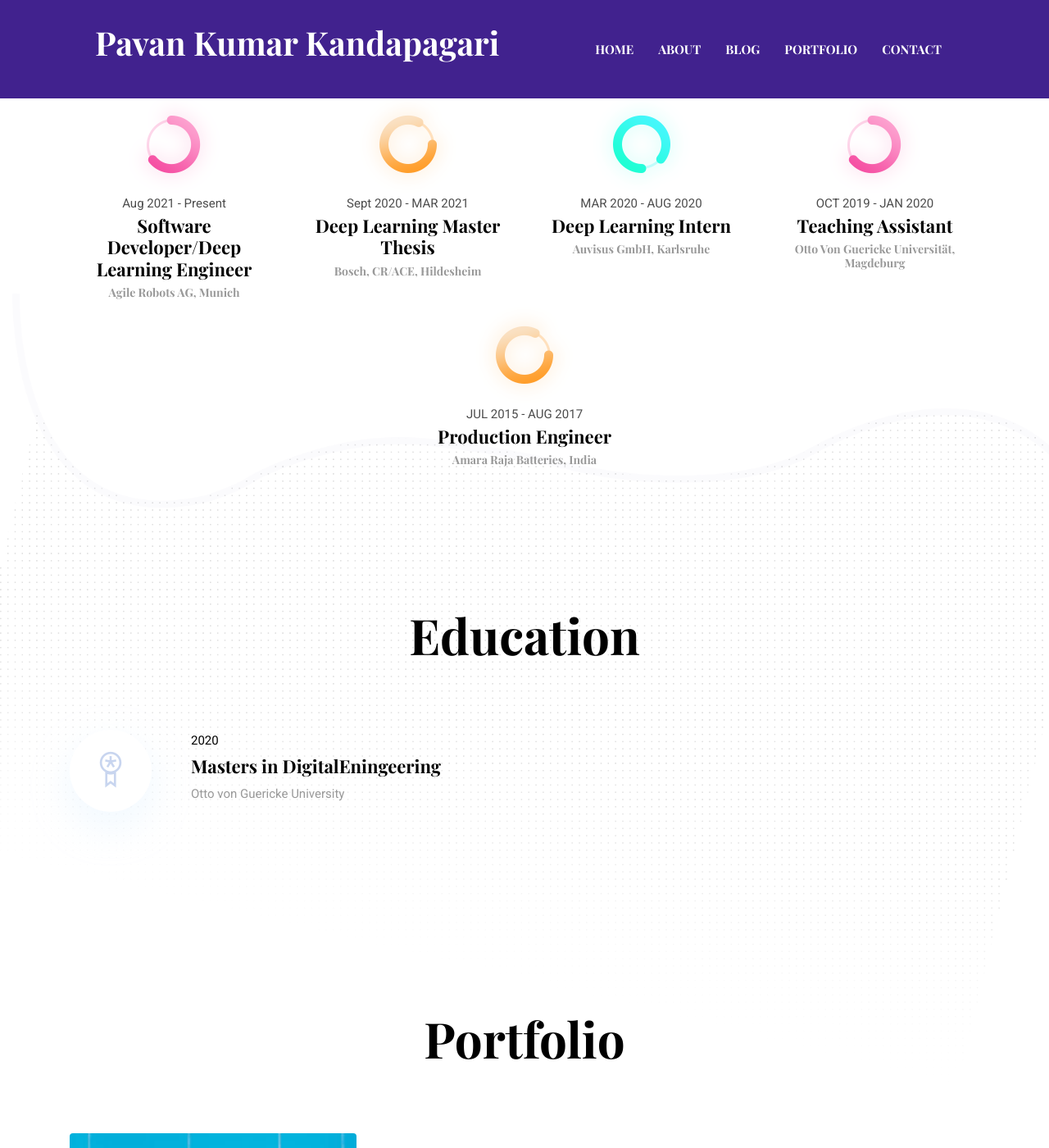
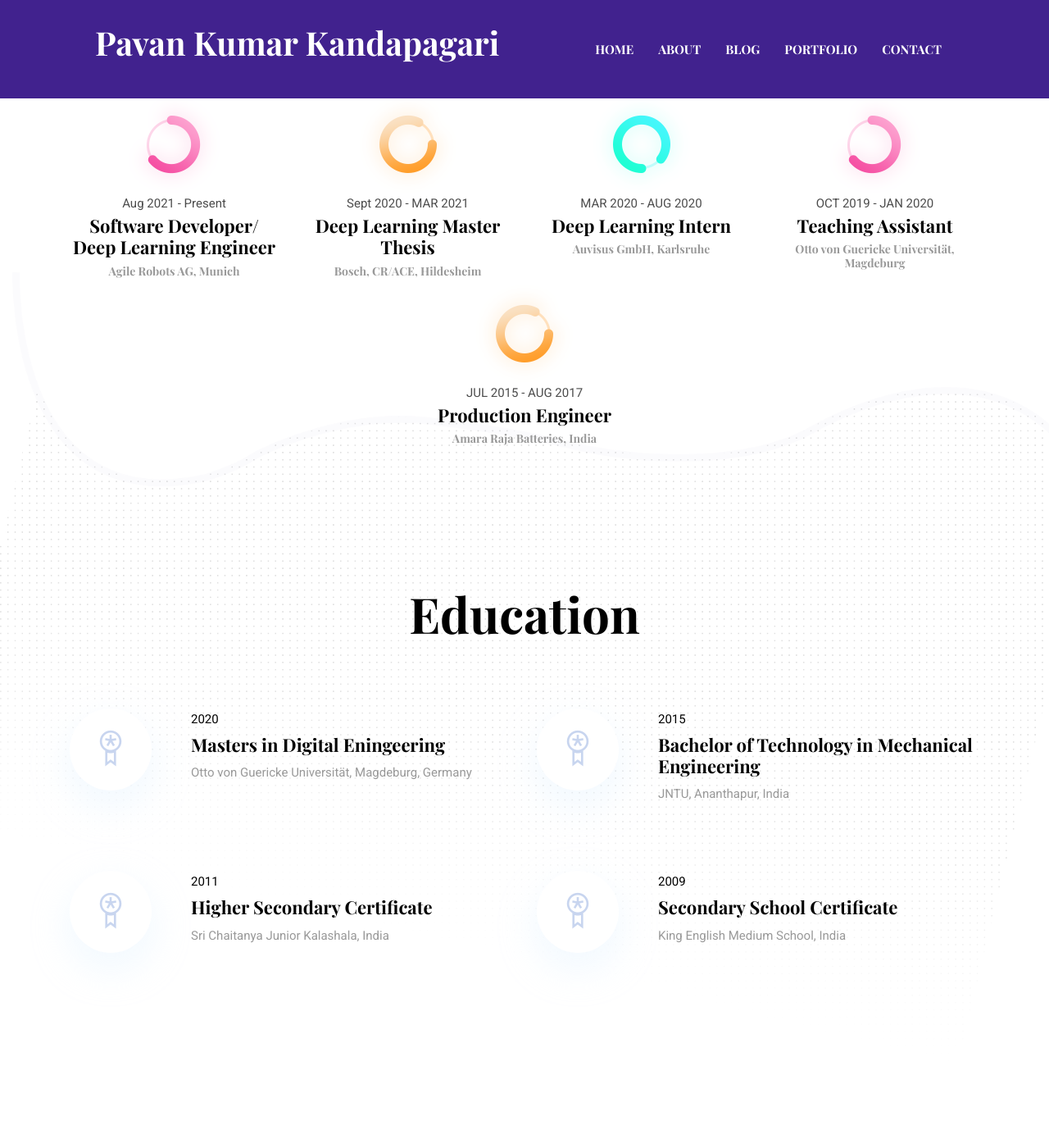
Before and after one commit to 785pavan/785pavan.github.io, a Jekyll site: the page built from index.html, in a window 1280 px wide and 1400 px high, scrolled down 2146 px. Shown: the whole window at 82% size. Built offline with Jekyll 4.4.1, drawn with Linux system fonts in a browser that asks for light colours.

Commit message:
updated education

```diff
--- a/_data/settings.yaml
+++ b/_data/settings.yaml
@@ -108,7 +108,7 @@ skills:
 experience-title: Experience
 experience:
   - {
-      name: Software Developer/Deep Learning Engineer,
+      name: Software Developer/ Deep Learning Engineer,
       icon: "icon-1.png",
       date: "Aug 2021 - Present",
       organization: "Agile Robots AG, Munich",
@@ -129,7 +129,7 @@ experience:
       name: Teaching Assistant,
       icon: "icon-1.png",
       date: "OCT 2019 - JAN 2020",
-      organization: "Otto Von Guericke Universität, Magdeburg",
+      organization: "Otto von Guericke Universität, Magdeburg",
     }
   - {
       name: Production Engineer,
@@ -144,13 +144,25 @@ experience:
 education-title: Education
 education:
   - {
-      name: Masters in DigitalEningeering,
+      name: Masters in Digital Eningeering,
       date: "2020",
-      organization: "Otto von Guericke University",
+      organization: "Otto von Guericke Universität, Magdeburg, Germany",
     }
-#- {name: Honours in Fine Arts, date: '2004', organization: 'Harvard University'}
-#- {name: Higher Secondary Certificat, date: '2000', organization: 'Cardiff School'}
-#- {name: Secondary School Certificate, date: '1998', organization: 'Cardiff School'}
+  - {
+      name: Bachelor of Technology in Mechanical Engineering,
+      date: "2015",
+      organization: "JNTU, Ananthapur, India",
+    }
+  - {
+      name: Higher Secondary Certificate,
+      date: "2011",
+      organization: "Sri Chaitanya Junior Kalashala, India",
+    }
+  - {
+      name: Secondary School Certificate,
+      date: "2009",
+      organization: "King English Medium School, India",
+    }
 
 #-------------------------------
 # Services Section
```
